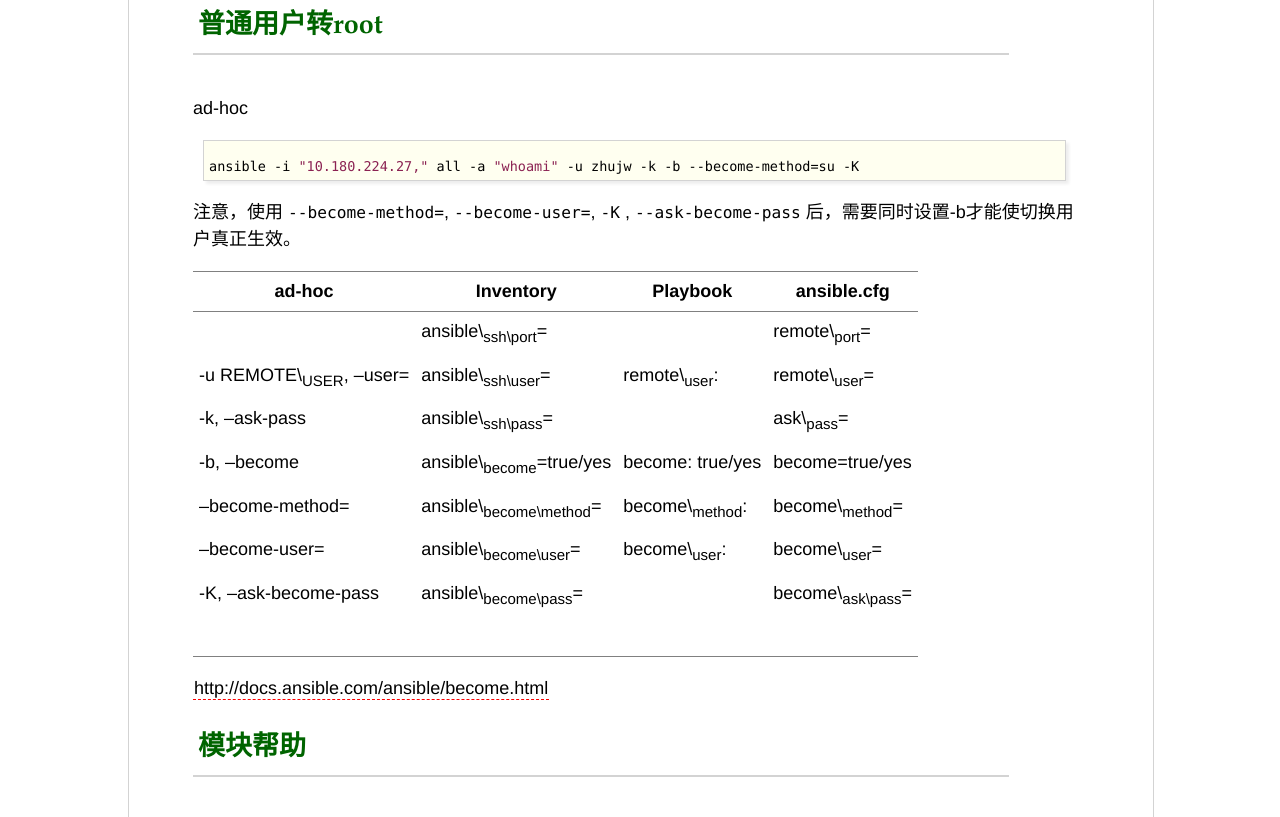
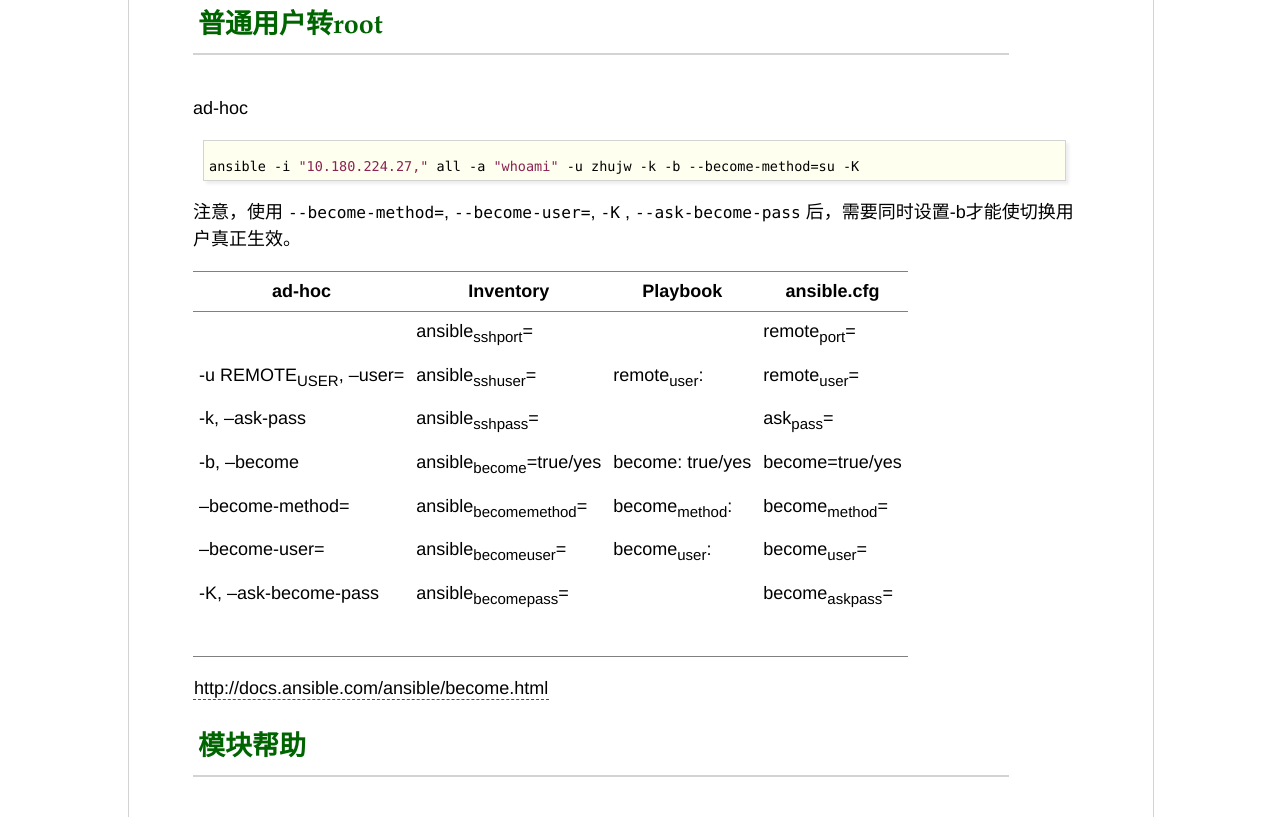
Before and after one commit to hammbank/blog, a plain HTML site: page ansible学习笔记.html in a window 1280 px wide. Shown: the part 6237-7054 px from the top of the page. Drawn offline with Linux system fonts and the light colour scheme.

Commit message:
Signed-off-by: hammbank <hammbank@localhost.localdomain>

```diff
--- a/ansible学习笔记.html
+++ b/ansible学习笔记.html
@@ -4,7 +4,7 @@
 <html xmlns="http://www.w3.org/1999/xhtml" lang="en" xml:lang="en">
 <head>
 <title>ansible学习笔记</title>
-<!-- 2017-09-06 周三 23:44 -->
+<!-- 2017-09-06 周三 23:53 -->
 <meta  http-equiv="Content-Type" content="text/html;charset=utf-8" />
 <meta  name="generator" content="Org-mode" />
 <meta  name="author" content="朱捷文" />
@@ -478,7 +478,7 @@ playbook可以看做是一个YAML格式的配置文件，每个playbook由一个
 </p>
 
 <p>
-我们来看一下上面那个示例，该playbook中只包含了一个play，当然如果有必要也可以包含多个play，那么下一个play仍然要以“- hosts: &#x2026;”开始，也就是说每个play都是一个组成playbook列表的列表元素。再来看一下play，每一个play都是一个字典，上面示例中的那个play字典包含了host, vars, remote\<sub>user</sub>, tasks, handlers这几个常用的键，下面分别介绍一下：
+我们来看一下上面那个示例，该playbook中只包含了一个play，当然如果有必要也可以包含多个play，那么下一个play仍然要以“- hosts: &#x2026;”开始，也就是说每个play都是一个组成playbook列表的列表元素。再来看一下play，每一个play都是一个字典，上面示例中的那个play字典包含了host, vars, remote<sub>user</sub>, tasks, handlers这几个常用的键，下面分别介绍一下：
 </p>
 
 <p>
@@ -486,11 +486,11 @@ playbook可以看做是一个YAML格式的配置文件，每个playbook由一个
 </p>
 
 <p>
-<b>vars</b>: 用来定义变量并为其赋值，在上例中变量http\<sub>port被赋值为80，max\</sub><sub>clients被赋值为200。可以在随后的playbook或模板文件（如上例中的</sub>/srv/httpd.j2）中通过jinja语法来引用
+<b>vars</b>: 用来定义变量并为其赋值，在上例中变量http<sub>port被赋值为80，max</sub><sub>clients被赋值为200。可以在随后的playbook或模板文件（如上例中的</sub>/srv/httpd.j2）中通过jinja语法来引用
 </p>
 
 <p>
-<b>remote\<sub>user</sub></b>: 远程主机上执行task时所用的用户名
+<b>remote<sub>user</sub></b>: 远程主机上执行task时所用的用户名
 </p>
 
 <p>
@@ -577,51 +577,51 @@ ad-hoc
 <tbody>
 <tr>
 <td class="left">&#xa0;</td>
-<td class="left">ansible\<sub>ssh\</sub><sub>port</sub>=</td>
+<td class="left">ansible<sub>ssh</sub><sub>port</sub>=</td>
 <td class="left">&#xa0;</td>
-<td class="left">remote\<sub>port</sub>=</td>
+<td class="left">remote<sub>port</sub>=</td>
 </tr>
 
 <tr>
-<td class="left">-u REMOTE\<sub>USER</sub>, &#x2013;user=</td>
-<td class="left">ansible\<sub>ssh\</sub><sub>user</sub>=</td>
-<td class="left">remote\<sub>user</sub>:</td>
-<td class="left">remote\<sub>user</sub>=</td>
+<td class="left">-u REMOTE<sub>USER</sub>, &#x2013;user=</td>
+<td class="left">ansible<sub>ssh</sub><sub>user</sub>=</td>
+<td class="left">remote<sub>user</sub>:</td>
+<td class="left">remote<sub>user</sub>=</td>
 </tr>
 
 <tr>
 <td class="left">-k, &#x2013;ask-pass</td>
-<td class="left">ansible\<sub>ssh\</sub><sub>pass</sub>=</td>
+<td class="left">ansible<sub>ssh</sub><sub>pass</sub>=</td>
 <td class="left">&#xa0;</td>
-<td class="left">ask\<sub>pass</sub>=</td>
+<td class="left">ask<sub>pass</sub>=</td>
 </tr>
 
 <tr>
 <td class="left">-b, &#x2013;become</td>
-<td class="left">ansible\<sub>become</sub>=true/yes</td>
+<td class="left">ansible<sub>become</sub>=true/yes</td>
 <td class="left">become: true/yes</td>
 <td class="left">become=true/yes</td>
 </tr>
 
 <tr>
 <td class="left">&#x2013;become-method=</td>
-<td class="left">ansible\<sub>become\</sub><sub>method</sub>=</td>
-<td class="left">become\<sub>method</sub>:</td>
-<td class="left">become\<sub>method</sub>=</td>
+<td class="left">ansible<sub>become</sub><sub>method</sub>=</td>
+<td class="left">become<sub>method</sub>:</td>
+<td class="left">become<sub>method</sub>=</td>
 </tr>
 
 <tr>
 <td class="left">&#x2013;become-user=</td>
-<td class="left">ansible\<sub>become\</sub><sub>user</sub>=</td>
-<td class="left">become\<sub>user</sub>:</td>
-<td class="left">become\<sub>user</sub>=</td>
+<td class="left">ansible<sub>become</sub><sub>user</sub>=</td>
+<td class="left">become<sub>user</sub>:</td>
+<td class="left">become<sub>user</sub>=</td>
 </tr>
 
 <tr>
 <td class="left">-K, &#x2013;ask-become-pass</td>
-<td class="left">ansible\<sub>become\</sub><sub>pass</sub>=</td>
+<td class="left">ansible<sub>become</sub><sub>pass</sub>=</td>
 <td class="left">&#xa0;</td>
-<td class="left">become\<sub>ask\</sub><sub>pass</sub>=</td>
+<td class="left">become<sub>ask</sub><sub>pass</sub>=</td>
 </tr>
 
 <tr>
```
Also changed, not shown: ELK部署手册.html (+1 -1 lines), centos中的umask.html (+1 -1 lines), lvs+keepalive.html (+1 -1 lines), sitemap.html (+1 -1 lines), 远程桌面--ssh的x-forwording.html (+1 -1 lines).
